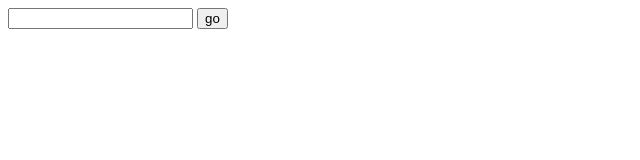
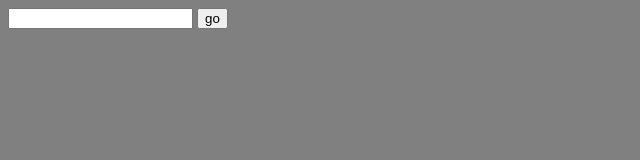
Before and after one commit to Pranay-Tyagi/Unit-7-02, a plain HTML site: page index.html in a window 1280 px wide. Shown: the whole page, without its empty margins (0-640 px from the left). Drawn offline with Linux system fonts and the light colour scheme.

Commit message:
added css

```diff
--- a/index.html
+++ b/index.html
@@ -3,7 +3,7 @@
   <head>
     <meta charset="utf-8">
     <meta name="viewport" content="width=device-width">
-    <title>repl.it</title>
+    <title>Unit 7-02</title>
     <link href="style.css" rel="stylesheet" type="text/css" />
   </head>
   <body>
--- a/style.css
+++ b/style.css
@@ -0,0 +1,3 @@
+body {
+  background-color: gray;
+}
```
Also changed, not shown: script.js (line endings or trailing spaces).
